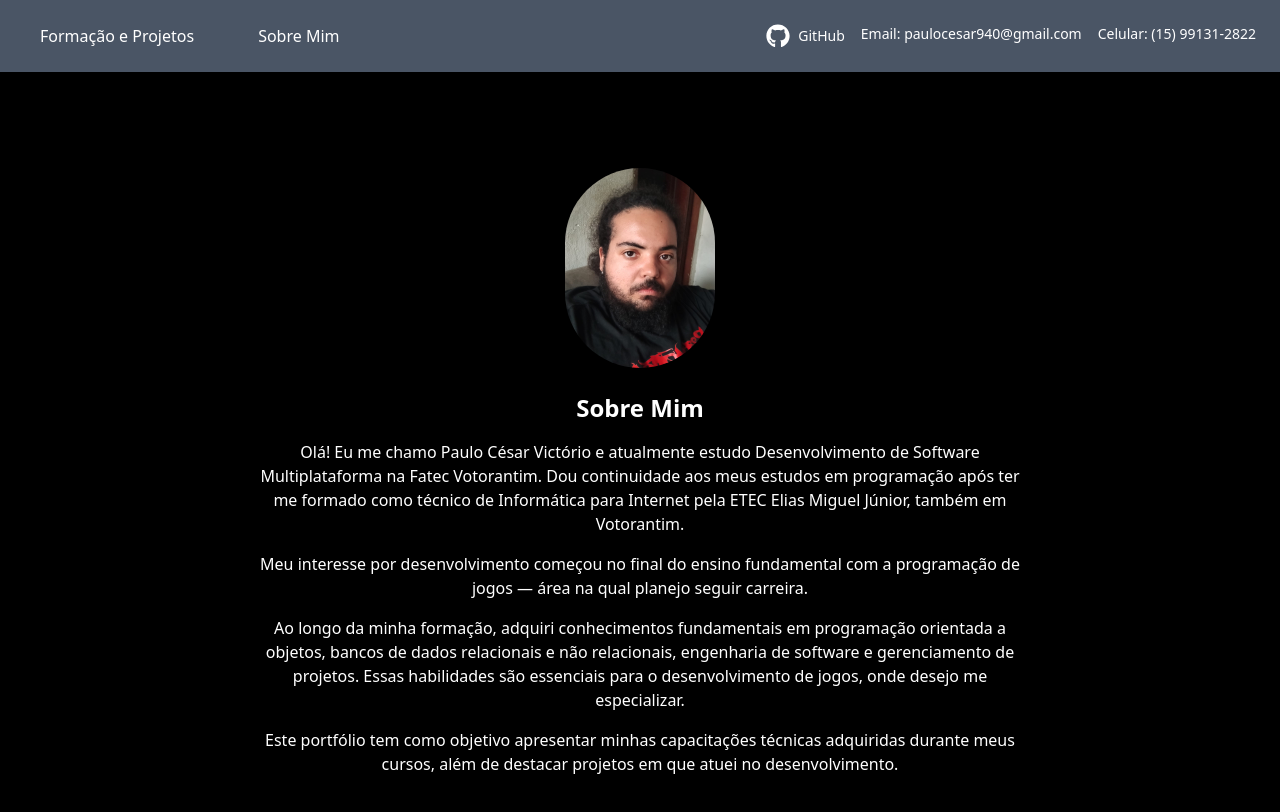
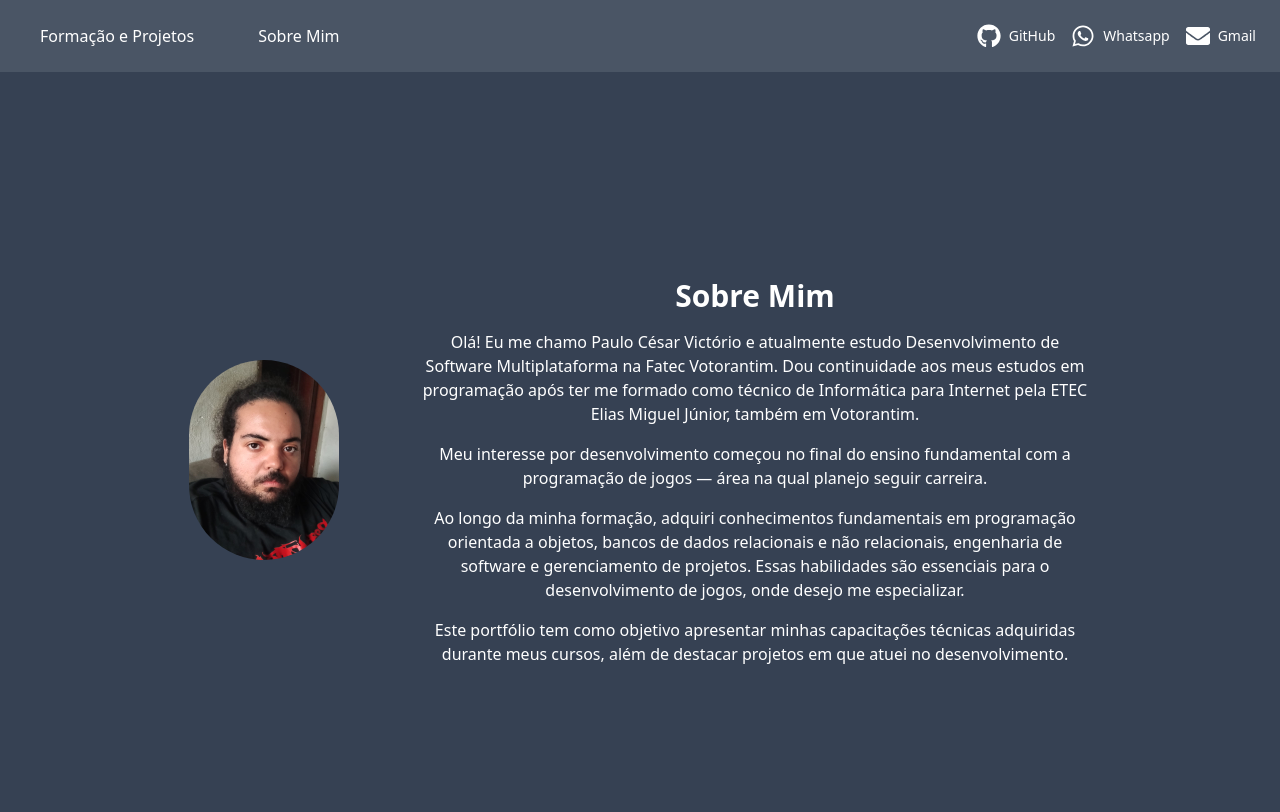
Before and after one commit to paulovictorio/Portfolio, a Next.js app: page / in a window 1280 px wide. Shown: the top 812 px of the page. Built offline with nearby package versions, Linux system fonts and the light colour scheme.

Commit message:
feature/tailwind

```diff
--- a/app/formacao/page.jsx
+++ b/app/formacao/page.jsx
@@ -12,16 +12,16 @@ import {
 
 export default function Formacao() {
   return (
-    <main className="bg-black text-white min-h-screen flex flex-col items-center justify-center px-4 py-12">
+    <main className="bg-gray-700 text-white min-h-screen flex flex-col items-center justify-center px-4 py-12">
       <motion.div
-        className="items-center text-center max-w-3xl space-y-6"
+        className="text-center max-w-3xl space-y-6"
         initial={{ opacity: 0, y: 40 }}
         animate={{ opacity: 1, y: 0 }}
         transition={{ duration: 0.7 }}
       >
         <h1 className="text-3xl font-bold">Formação Acadêmica</h1>
 
-        <div className="space-y-4 text-gray-300 ">
+        <div className="space-y-4 text-gray-300 flex flex-wrap justify-center gap-6">
           <div>
             <p className="text-lg font-semibold text-white">🎓 Fatec Votorantim</p>
             <p>Desenvolvimento de Software Multiplataforma</p>
@@ -42,7 +42,7 @@ export default function Formacao() {
       >
         <h1 className="text-3xl font-semibold">Projetos</h1>
           <div className="flex flex-wrap justify-center gap-6">
-            <Card className="mt-6 w-96 bg-gray-600 shadow-lg">
+            <Card className="mt-6 w-96 bg-gray-600 shadow-lg rounded-lg">
             <CardBody className="flex flex-col justify-between h-full items-center text-center gap-2 px-16 ">
                  <FaLeaf size={40} />
               <Typography variant="h5" color="blue-gray" className="mb-2 text-white">
@@ -64,7 +64,7 @@ export default function Formacao() {
             </CardBody>
             </Card>
 
-            <Card className="mt-6 w-96 bg-gray-600 shadow-lg">
+            <Card className="mt-6 w-96 bg-gray-600 shadow-lg rounded-lg">
               <CardBody className="flex flex-col items-center text-center">
                 <FaShoppingCart size={40} />
                 <Typography variant="h5" color="blue-gray" className="mb-2 text-white">
--- a/app/page.jsx
+++ b/app/page.jsx
@@ -8,14 +8,13 @@ export default function Home() {
     <main>
         <section
           id="sobre"
-          className="flex flex-col items-center justify-center min-h-screen text-white px-4 py-8 bg-black"
+          className="flex flex-col md:flex-row items-center justify-center min-h-screen text-white px-4 py-12 gap-20 bg-gray-700"
         >
           <motion.div
             initial={{ opacity: 0, y: 40 }}
             whileInView={{ opacity: 1, y: 0 }}
             transition={{ duration: 0.7 }}
             viewport={{ once: true }}
-            className="flex flex-col items-center"
           >
             <Image
               src="/foto.jpeg"
@@ -24,10 +23,18 @@ export default function Home() {
               height={150}
               className="rounded-full mb-6"
             />
+          </motion.div>
 
+          <motion.div
+            initial={{ opacity: 0, x: 40 }}
+            whileInView={{ opacity: 1, x: 0 }}
+            transition={{ duration: 0.6 }}
+            viewport={{ once: true }}
+            className="max-w-2xl space-y-4 text-center md:text-left"
+          >
             <div className="max-w-3xl text-center space-y-4">
               <motion.h1
-                className="text-2xl font-semibold"
+                className="text-3xl font-bold"
                 initial={{ opacity: 0 }}
                 whileInView={{ opacity: 1 }}
                 transition={{ delay: 0.3, duration: 0.6 }}
--- a/components/navbar.jsx
+++ b/components/navbar.jsx
@@ -1,5 +1,5 @@
 import Link from 'next/link';
-import { FaGithub } from 'react-icons/fa';
+import { FaGithub, FaWhatsapp, FaEnvelope } from 'react-icons/fa';
 
 export default function Navbar() {
   return (
@@ -30,9 +30,25 @@ export default function Navbar() {
             <span>GitHub</span>
           </a>
 
-          <p>Email: paulocesar940@gmail.com</p>
+          <a
+            href="https://wa.me/5515991312822"
+            target="_blank"
+            rel="noopener noreferrer"
+            className="flex items-center gap-2 hover:text-gray-400 transition-colors"
+          >
+            <FaWhatsapp size={24} />
+            <span>Whatsapp</span>
+          </a>
 
-          <p>Celular: (15) 99131-2822</p>
+          <a
+            href="https://mail.google.com/mail/?view=cm&fs=1&to=paulocesarvictorio940@gmail.com"
+            target="_blank"
+            rel="noopener noreferrer"
+            className="flex items-center gap-2 hover:text-gray-400 transition-colors"
+          >
+            <FaEnvelope size={24} />
+            <span>Gmail</span>
+          </a>
       </div>
      </div>
     </nav>
```
